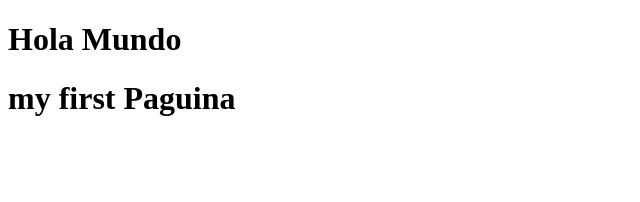
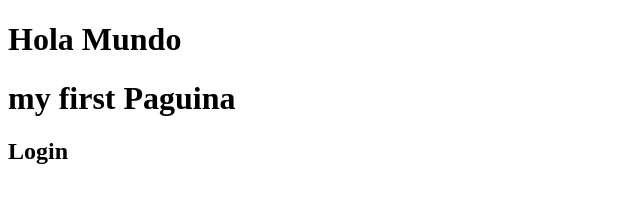
Before and after one commit to Yamhj18/curso_service, a plain HTML site: page index.html in a window 1280 px wide. Shown: the full height of the page, 0-640 px from the left. Drawn offline with Linux system fonts and the light colour scheme.

Commit message:
subir indexal login

```diff
--- a/index.html
+++ b/index.html
@@ -6,6 +6,7 @@
     <title>Mi paguina</title>
     <h1>Hola Mundo</h1>
     <h1>my first Paguina</h1>
+    <h2>Login</h2>
 </head>
 <body>
 
```
